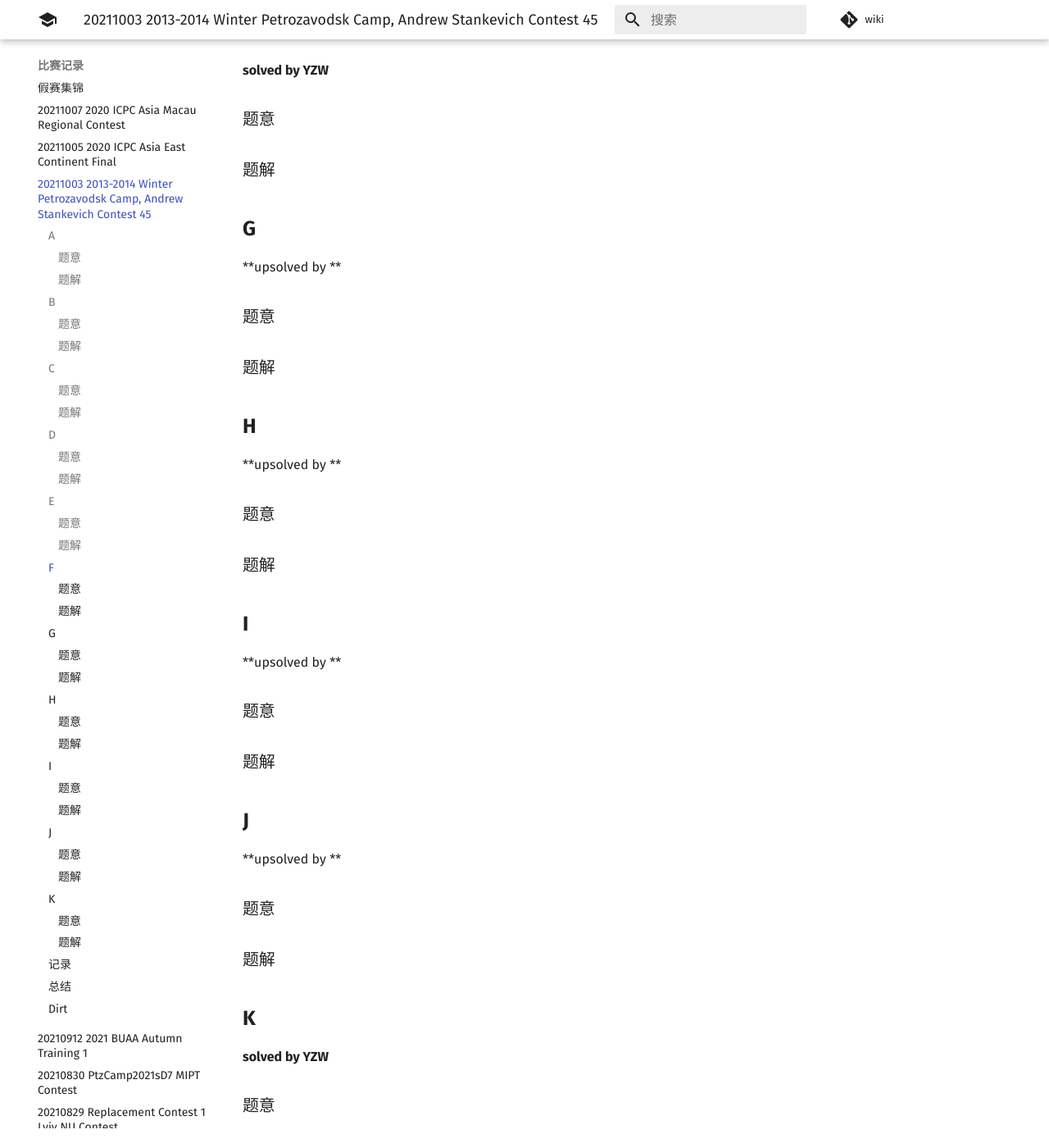
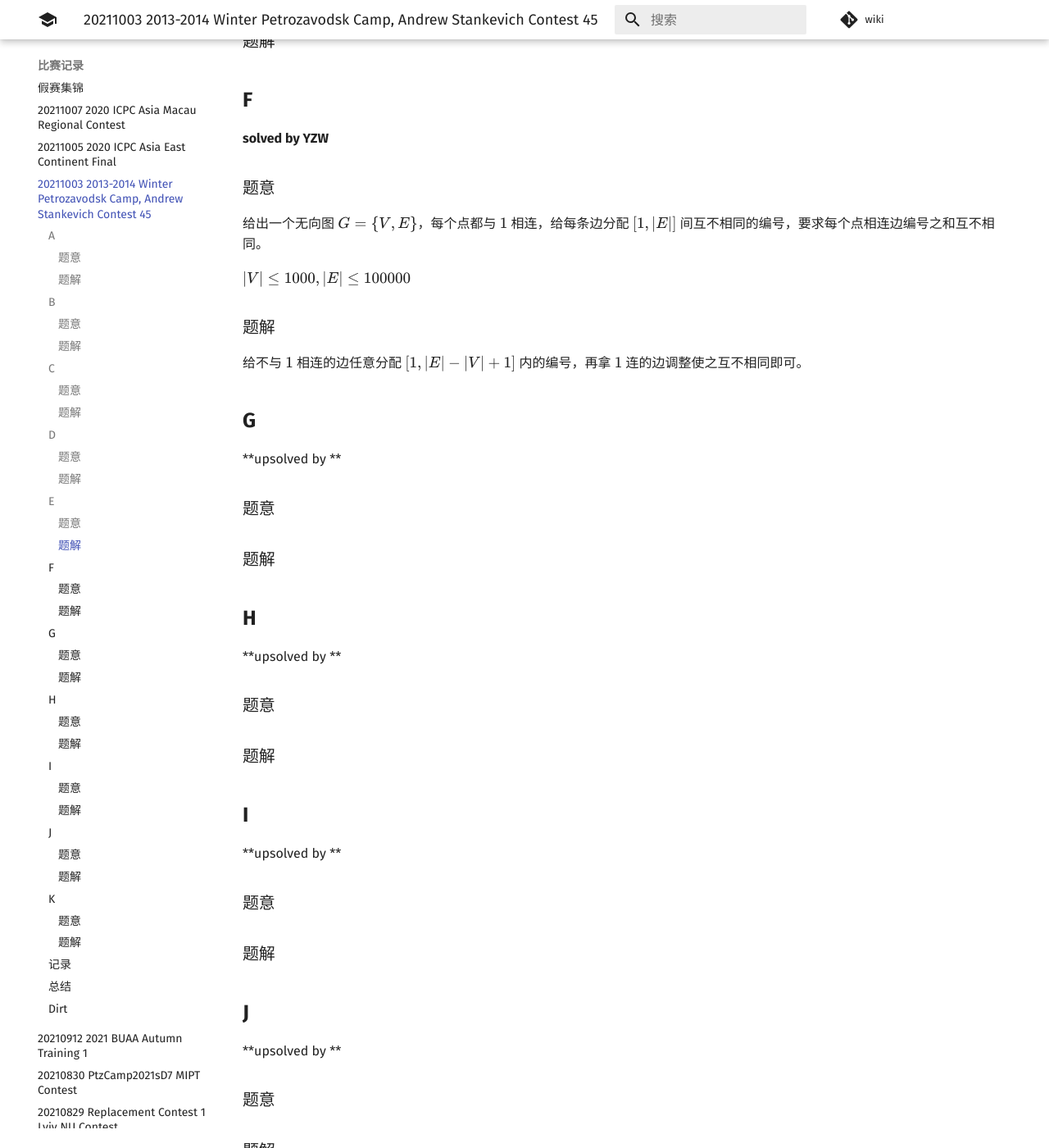
Before and after one commit to PoorMath/PoorMath.github.io, an MkDocs documentation site: the page built from docs/contest/20211003 2013-2014 Winter Petrozavodsk Camp, Andrew Stankevich Contest 45.md, in a window 1280 px wide and 1400 px high, scrolled down 2527 px. Shown: the whole window at 82% size. Built offline with MkDocs 1.6.1 and Material for MkDocs 9.7.7, drawn with Linux system fonts in a browser that asks for light colours; comment, search, counter and statistics services are not loaded; some of the changed text lies outside the part shown.

Commit message:
Update 20211003 2013-2014 Winter Petrozavodsk Camp, Andrew Stankevich Contest 45.md

```diff
--- a/docs/contest/20211003 2013-2014 Winter Petrozavodsk Camp, Andrew Stankevich Contest 45.md
+++ b/docs/contest/20211003 2013-2014 Winter Petrozavodsk Camp, Andrew Stankevich Contest 45.md
@@ -10,11 +10,11 @@
 
 ### 题意
 
-
+构造 $|A|=|B|=n$ 的集合，使得可重集 $A+A=B+B$ 且 $A\neq B$，或判断无解。
 
 ### 题解
 
-
+不会。凭感觉猜了个结论就过了。
 
 ## **B**
 
@@ -100,11 +100,13 @@
 
 ### 题意
 
+给出一个无向图 $G=\{V,E\}$，每个点都与 $1$ 相连，给每条边分配 $[1,|E|]$ 间互不相同的编号，要求每个点相连边编号之和互不相同。
 
+$|V|\leq 1000, |E|\leq 100000$
 
 ### 题解
 
-
+给不与 $1$ 相连的边任意分配 $[1,|E|-|V|+1]$ 内的编号，再拿 $1$ 连的边调整使之互不相同即可。
 
 ## **G**
 
@@ -160,11 +162,13 @@
 
 ### 题意
 
-
+计算几何题。
 
 ### 题解
 
+现场写的做法太奇怪了，一堆 case，谢谢 jgg 帮我指点江山。
 
+拿半平面交写似乎更好。
 
 
 
```
